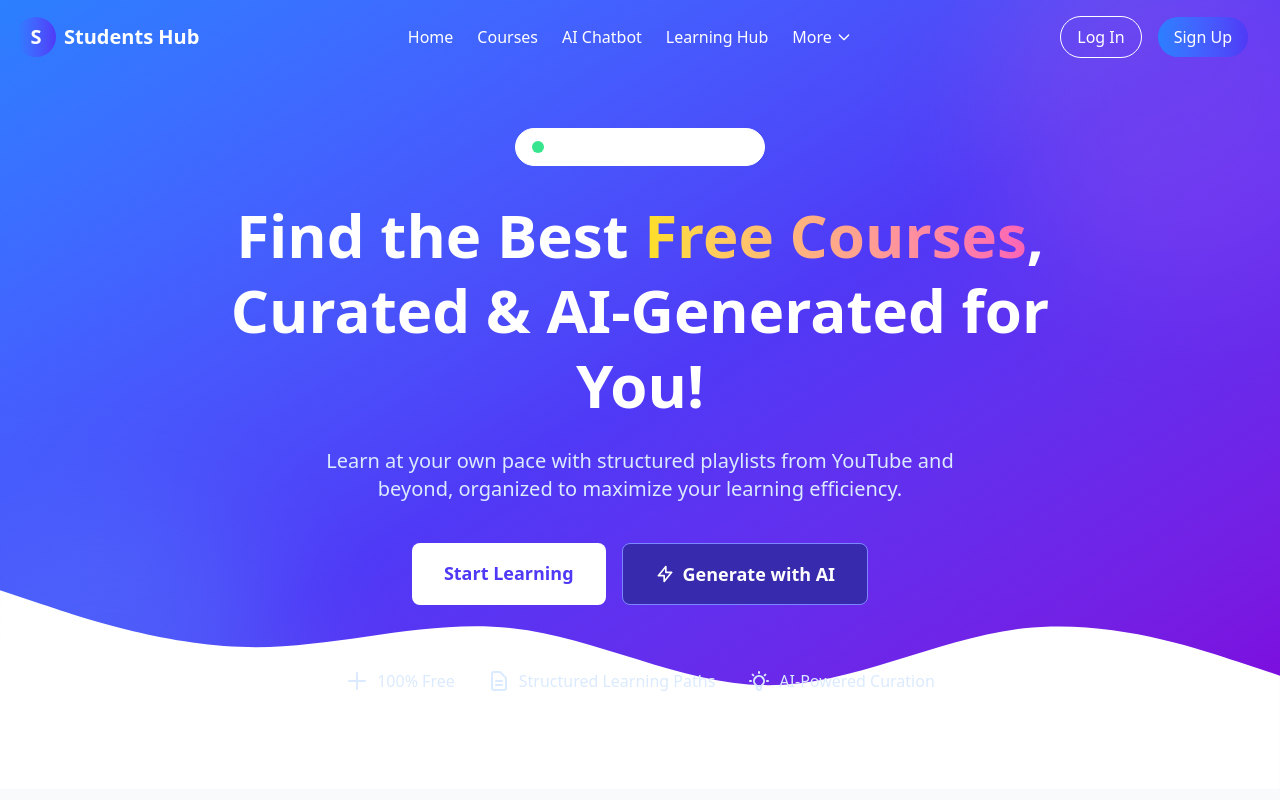
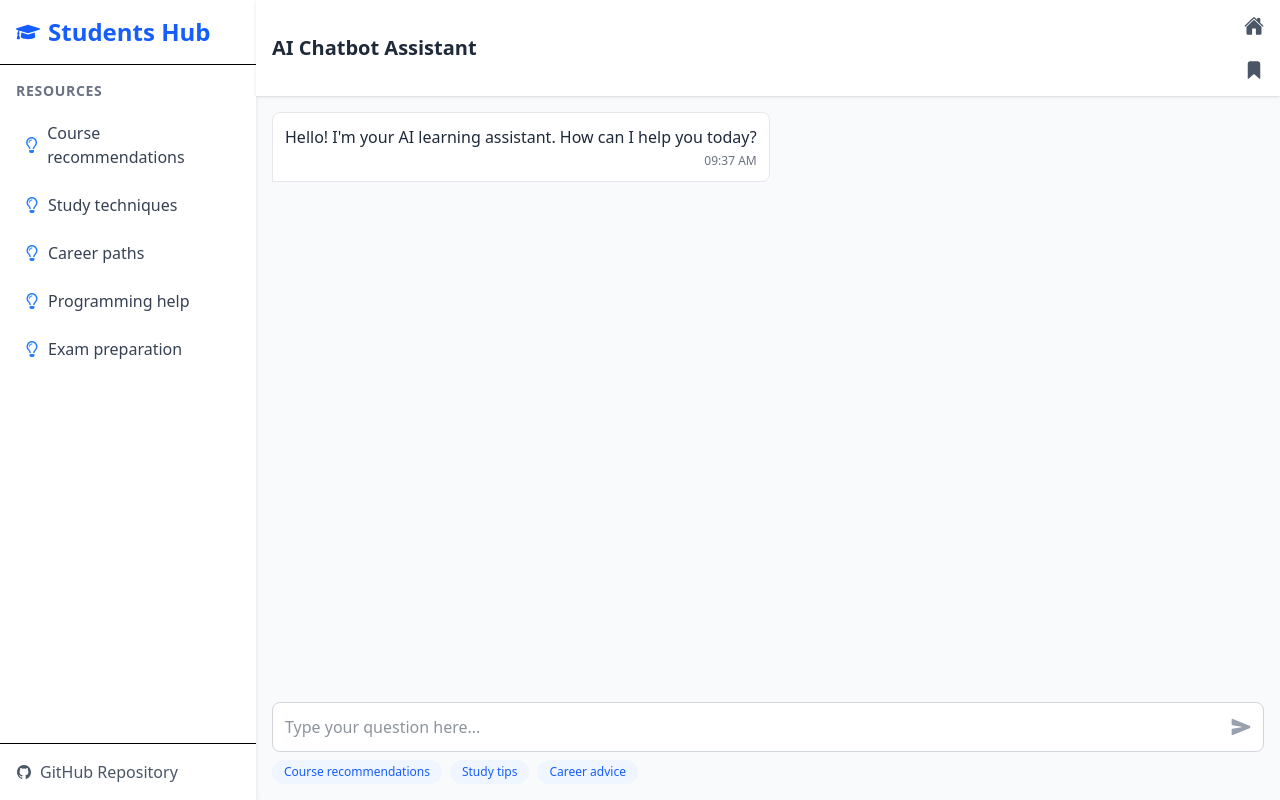
Before and after one commit to Pranay-Dommati/thestudent, a React (Vite) app in the folder frontend/: page /chat in a window 1280 px wide. Shown: the top 800 px of the page. Built offline with nearby package versions, Linux system fonts and the light colour scheme.

Commit message:
enhancing ui of chatbot

```diff
--- a/frontend/package.json
+++ b/frontend/package.json
@@ -13,6 +13,8 @@
     "@tailwindcss/vite": "^4.0.10",
     "react": "^19.0.0",
     "react-dom": "^19.0.0",
+    "react-icons": "^5.5.0",
+    "react-router-dom": "^7.2.0",
     "tailwindcss": "^4.0.10"
   },
   "devDependencies": {
--- a/frontend/src/App.jsx
+++ b/frontend/src/App.jsx
@@ -1,10 +1,16 @@
 import './App.css';
+import { BrowserRouter, Routes, Route } from 'react-router-dom';
 import HomePage from './components/HomePage/HomePage';
+import ChatBotPage from './components/Chatbot/ChatbotPage';
+
 function App() {
   return (
-    <>
-      <HomePage />
-    </>
+    <BrowserRouter>
+      <Routes>
+        <Route path="/" element={<HomePage />} />
+        <Route path="/chat" element={<ChatBotPage />} />
+      </Routes>
+    </BrowserRouter>
   );
 }
 
--- a/frontend/src/components/AiChatbot/AiChatbotPage.jsx
+++ /dev/null
@@ -1,33 +0,0 @@
-import React from "react";
-
-const AIChatbotPage = () => {
-  return (
-    <div className="min-h-screen bg-gradient-to-b from-blue-500 to-purple-600 text-white flex flex-col items-center">
-      {/* Navbar */}
-      <nav className="w-full flex justify-between items-center p-4 bg-transparent">
-        <h1 className="text-2xl font-bold">Students Hub</h1>
-        <div>
-          <button className="mr-2 px-4 py-2 bg-white text-blue-600 rounded-lg font-semibold">Log In</button>
-          <button className="px-4 py-2 bg-blue-700 rounded-lg font-semibold">Sign Up</button>
-        </div>
-      </nav>
-
-      {/* Chatbot Header */}
-      <div className="text-center mt-10">
-        <h2 className="text-4xl font-extrabold">AI Chatbot Assistant</h2>
-        <p className="mt-2 text-lg">Ask anything about courses, learning paths, and career guidance!</p>
-      </div>
-
-      {/* Chat Interface */}
-      <div className="w-full max-w-2xl bg-white text-gray-900 rounded-lg shadow-lg mt-8 p-6 flex flex-col min-h-[500px]">
-        <div className="flex-1 overflow-y-auto p-2">{/* Chat Messages */}</div>
-        <div className="mt-4 flex">
-          <input type="text" placeholder="Type your message..." className="flex-1 p-2 border border-gray-300 rounded-lg" />
-          <button className="ml-2 px-4 py-2 bg-blue-600 text-white rounded-lg">Send</button>
-        </div>
-      </div>
-    </div>
-  );
-};
-
-export default AIChatbotPage;
--- /dev/null
+++ b/frontend/src/components/Chatbot/ChatbotPage.jsx
@@ -0,0 +1,175 @@
+import React, { useState } from "react";
+import { Link } from "react-router-dom";
+import { IoSend, IoHome, IoBookmark, IoMenu, IoLogoGithub } from "react-icons/io5";
+import { FaGraduationCap, FaRegLightbulb } from "react-icons/fa";
+
+const ChatbotPage = () => {
+  const [message, setMessage] = useState("");
+  const [chatHistory, setChatHistory] = useState([
+    {
+      id: 1,
+      type: "bot",
+      content: "Hello! I'm your AI learning assistant. How can I help you today?",
+      timestamp: new Date().toLocaleTimeString([], { hour: '2-digit', minute: '2-digit' })
+    }
+  ]);
+
+  const handleSendMessage = () => {
+    if (!message.trim()) return;
+
+    // Add user message
+    const newUserMessage = {
+      id: chatHistory.length + 1,
+      type: "user",
+      content: message,
+      timestamp: new Date().toLocaleTimeString([], { hour: '2-digit', minute: '2-digit' })
+    };
+
+    setChatHistory([...chatHistory, newUserMessage]);
+    setMessage("");
+
+    // Simulate bot response (in a real app, you'd call your API here)
+    setTimeout(() => {
+      const botResponse = {
+        id: chatHistory.length + 2,
+        type: "bot",
+        content: "Thanks for your message! This is a placeholder response. In a real implementation, I would provide helpful information about your query.",
+        timestamp: new Date().toLocaleTimeString([], { hour: '2-digit', minute: '2-digit' })
+      };
+      setChatHistory(prev => [...prev, botResponse]);
+    }, 1000);
+  };
+
+  const suggestionTopics = [
+    "Course recommendations",
+    "Study techniques",
+    "Career paths",
+    "Programming help",
+    "Exam preparation"
+  ];
+
+  return (
+    <div className="h-screen flex bg-gray-50">
+      {/* Sidebar */}
+      <div className="hidden md:flex w-64 flex-col bg-white shadow-md">
+        <div className="p-4 border-b">
+          <Link to="/" className="text-2xl font-bold text-blue-600 flex items-center">
+            <FaGraduationCap className="mr-2" />
+            Students Hub
+          </Link>
+        </div>
+        <div className="flex-1 overflow-y-auto p-4">
+          <h3 className="text-sm font-semibold text-gray-500 uppercase tracking-wider mb-3">Resources</h3>
+          <ul>
+            {suggestionTopics.map((topic, index) => (
+              <li key={index} className="mb-2">
+                <button className="w-full text-left p-2 hover:bg-blue-50 rounded-md text-gray-700 flex items-center">
+                  <FaRegLightbulb className="mr-2 text-blue-500" />
+                  {topic}
+                </button>
+              </li>
+            ))}
+          </ul>
+        </div>
+        <div className="p-4 border-t">
+          <a href="https://github.com" target="_blank" rel="noopener noreferrer"
+             className="flex items-center text-gray-600 hover:text-blue-600">
+            <IoLogoGithub className="mr-2" />
+            GitHub Repository
+          </a>
+        </div>
+      </div>
+
+      {/* Main Content */}
+      <div className="flex-1 flex flex-col">
+        {/* Top Navbar */}
+        <nav className="bg-white shadow-sm p-4 flex justify-between items-center">
+          <div className="flex items-center">
+            <button className="md:hidden mr-4 text-gray-600">
+              <IoMenu size={24} />
+            </button>
+            <Link to="/" className="md:hidden text-xl font-bold text-blue-600 flex items-center">
+              <FaGraduationCap className="mr-2" />
+              Students Hub
+            </Link>
+            <h2 className="hidden md:block text-xl font-semibold text-gray-800">AI Chatbot Assistant</h2>
+          </div>
+          <div>
+            <Link to="/" className="mr-2 text-gray-600 hover:text-blue-600">
+              <IoHome size={20} />
+            </Link>
+            <Link to="/bookmarks" className="text-gray-600 hover:text-blue-600">
+              <IoBookmark size={20} />
+            </Link>
+          </div>
+        </nav>
+
+        {/* Chat Container */}
+        <div className="flex-1 flex flex-col p-4 overflow-hidden">
+          {/* Chat Messages */}
+          <div className="flex-1 overflow-y-auto mb-4 space-y-4">
+            {chatHistory.map((chat) => (
+              <div
+                key={chat.id}
+                className={`flex ${chat.type === "user" ? "justify-end" : "justify-start"}`}
+              >
+                <div
+                  className={`max-w-[80%] rounded-lg p-3 ${
+                    chat.type === "user"
+                      ? "bg-blue-600 text-white rounded-br-none"
+                      : "bg-white text-gray-800 border border-gray-200 rounded-bl-none"
+                  }`}
+                >
+                  <div className="mb-1">{chat.content}</div>
+                  <div
+                    className={`text-xs ${
+                      chat.type === "user" ? "text-blue-200" : "text-gray-500"
+                    } text-right`}
+                  >
+                    {chat.timestamp}
+                  </div>
+                </div>
+              </div>
+            ))}
+          </div>
+
+          {/* Message Input */}
+          <div className="mt-auto">
+            <div className="bg-white border border-gray-300 rounded-lg flex items-center p-1">
+              <input
+                type="text"
+                placeholder="Type your question here..."
+                className="flex-1 p-2 bg-transparent outline-none text-gray-800"
+                value={message}
+                onChange={(e) => setMessage(e.target.value)}
+                onKeyDown={(e) => e.key === "Enter" && handleSendMessage()}
+              />
+              <button
+                onClick={handleSendMessage}
+                disabled={!message.trim()}
+                className={`p-2 rounded-lg ${
+                  message.trim() ? "text-blue-600 hover:bg-blue-50" : "text-gray-400"
+                }`}
+              >
+                <IoSend size={20} />
+              </button>
+            </div>
+            <div className="flex flex-wrap gap-2 mt-2">
+              <button className="text-xs bg-blue-50 text-blue-600 px-3 py-1 rounded-full hover:bg-blue-100">
+                Course recommendations
+              </button>
+              <button className="text-xs bg-blue-50 text-blue-600 px-3 py-1 rounded-full hover:bg-blue-100">
+                Study tips
+              </button>
+              <button className="text-xs bg-blue-50 text-blue-600 px-3 py-1 rounded-full hover:bg-blue-100">
+                Career advice
+              </button>
+            </div>
+          </div>
+        </div>
+      </div>
+    </div>
+  );
+};
+
+export default ChatbotPage;
```
Also changed, not shown: 1 other file (tests, documents, lock files or other folders).
